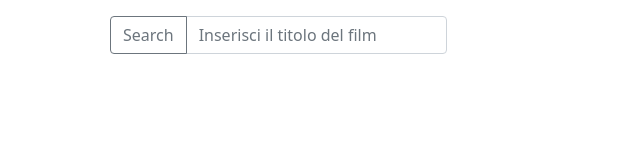
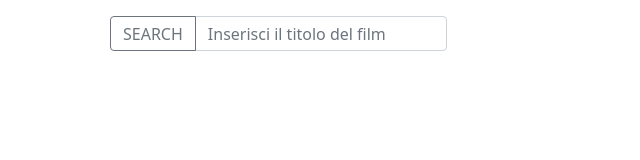
Before and after one commit to Dandav2923/vue-boolflix, a Vue app: page / in a window 1280 px wide. Shown: the top 160 px of the page, without its empty margins (0-640 px from the left). Built offline with nearby package versions, Linux system fonts and the light colour scheme.

Commit message:
init pomeriggio

```diff
--- a/package.json
+++ b/package.json
@@ -11,6 +11,7 @@
     "axios": "^0.25.0",
     "bootstrap": "^5.1.3",
     "core-js": "^3.6.5",
+    "mdb-ui-kit": "^3.10.2",
     "vue": "^2.6.11"
   },
   "devDependencies": {
--- a/src/App.vue
+++ b/src/App.vue
@@ -51,5 +51,6 @@ export default {
 
 <style lang="scss">
 @import '~bootstrap/scss/bootstrap.scss';
+@import '~mdb-ui-kit/css/mdb.min.css';
 
 </style>
```
Also changed, not shown: 1 other file (tests, documents, lock files or other folders).
